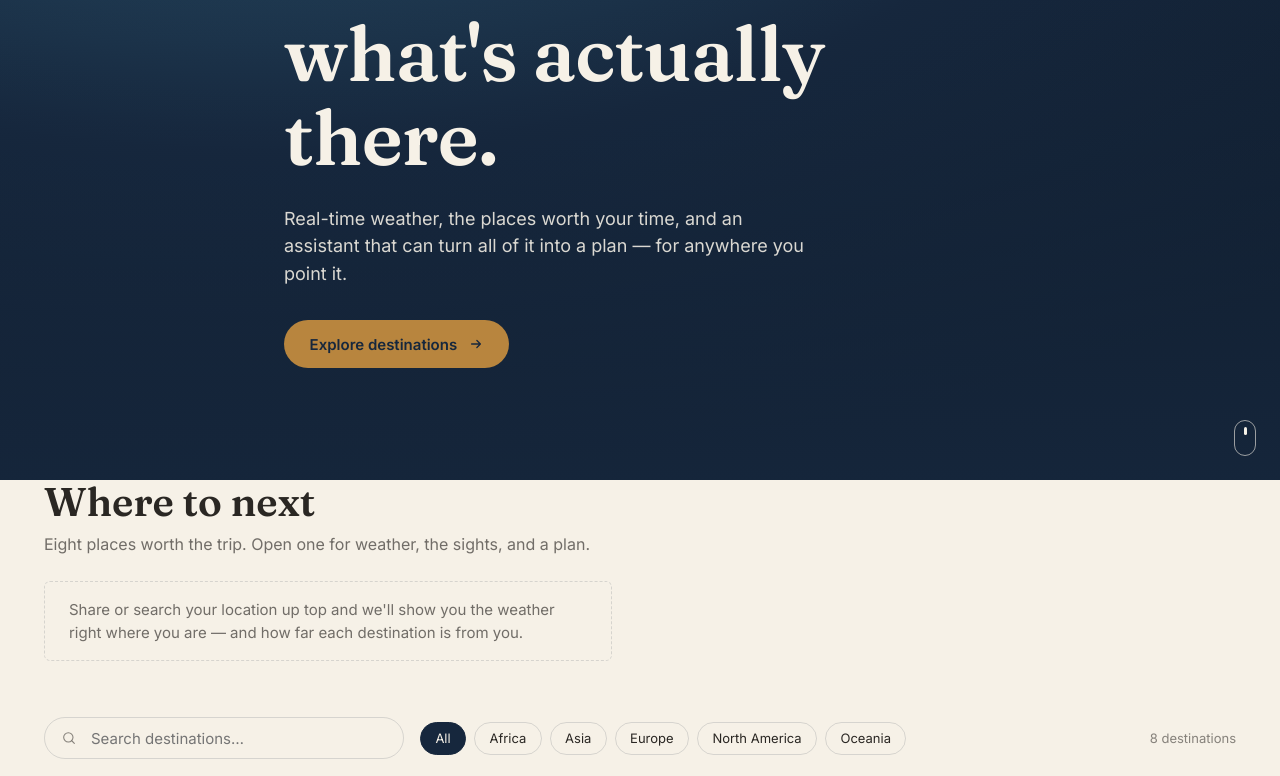
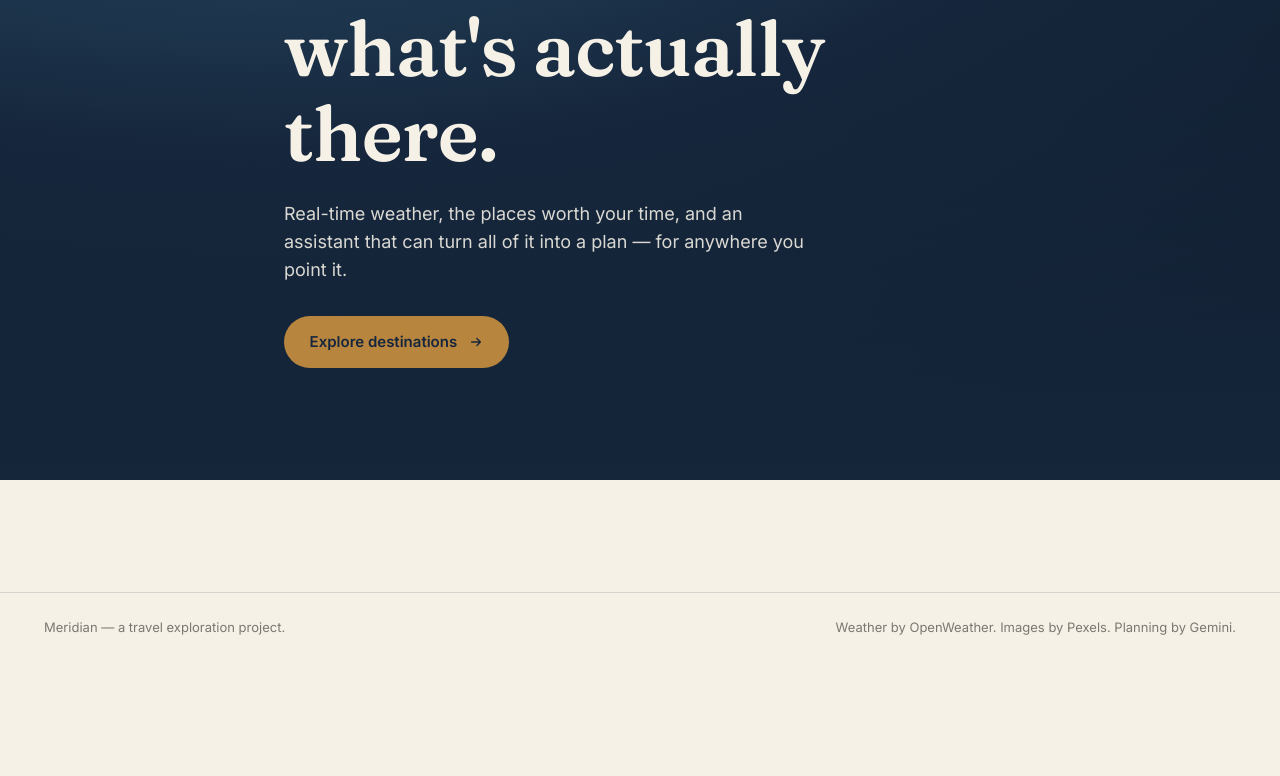
Before and after one commit to kruthika-hegde/meridian--travel-app, a React (Vite) app: page / in a window 1280 px wide. Shown: the part 321-1097 px from the top of the page. After the commit the page ends 982 px from the top, so only its background shows below. Built offline with nearby package versions, Linux system fonts and the light colour scheme; no server answers.

Commit message:
Split explore destinations into its own route

```diff
--- a/src/App.jsx
+++ b/src/App.jsx
@@ -5,9 +5,8 @@ import { Footer } from "./components/layout/Footer";
 import { LoadingState } from "./components/common/StatusStates";
 import { LocationProvider } from "./context/LocationContext";
 
-// Route-level code splitting: each page ships as its own chunk, loaded on
-// demand, instead of bloating the initial bundle with every page up front.
 const Home = lazy(() => import("./pages/Home").then((m) => ({ default: m.Home })));
+const Explore = lazy(() => import("./pages/Explore").then((m) => ({ default: m.Explore })));
 const DestinationDetail = lazy(() =>
   import("./pages/DestinationDetail").then((m) => ({ default: m.DestinationDetail }))
 );
@@ -24,6 +23,7 @@ export default function App() {
         <Suspense fallback={<LoadingState label="Loading…" />}>
           <Routes>
             <Route path="/" element={<Home />} />
+            <Route path="/explore" element={<Explore />} />
             <Route path="/destinations/:id" element={<DestinationDetail />} />
             <Route path="*" element={<NotFound />} />
           </Routes>
--- a/src/components/hero/Hero.css
+++ b/src/components/hero/Hero.css
@@ -27,12 +27,10 @@
 .hero__scrim {
   position: absolute;
   inset: 0;
-  background: linear-gradient(
-    180deg,
-    rgba(22, 39, 61, 0.35) 0%,
-    rgba(22, 39, 61, 0.15) 40%,
-    rgba(22, 39, 61, 0.85) 100%
-  );
+  background: linear-gradient(180deg,
+      rgba(22, 39, 61, 0.35) 0%,
+      rgba(22, 39, 61, 0.15) 40%,
+      rgba(22, 39, 61, 0.85) 100%);
 }
 
 .hero__content {
@@ -80,6 +78,7 @@
   padding: 0.9rem 1.6rem;
   font-size: var(--size-sm);
   font-weight: 600;
+  text-decoration: none;
   cursor: pointer;
   opacity: 0;
   animation: hero-rise 0.8s var(--ease-out) 0.55s forwards;
@@ -104,6 +103,7 @@
     opacity: 0;
     transform: translateY(14px);
   }
+
   to {
     opacity: 1;
     transform: translateY(0);
@@ -137,10 +137,12 @@
     opacity: 1;
     transform: translateY(0);
   }
+
   70% {
     opacity: 0;
     transform: translateY(10px);
   }
+
   100% {
     opacity: 0;
     transform: translateY(0);
@@ -152,15 +154,18 @@
     min-height: 86vh;
     align-items: flex-end;
   }
+
   .hero__content {
     padding-bottom: var(--space-6);
   }
+
   .hero__scroll-cue {
     display: none;
   }
 }
 
 @media (prefers-reduced-motion: reduce) {
+
   .hero__eyebrow,
   .hero__headline,
   .hero__sub,
--- a/src/components/hero/Hero.jsx
+++ b/src/components/hero/Hero.jsx
@@ -1,15 +1,11 @@
 import { useRef, useState } from "react";
+import { Link } from "react-router-dom";
 import "./Hero.css";
 
-// Placeholder — swap for a downloaded royalty-free clip (see README "Hero video").
-// Point this at a file in /public/video/ once you've picked one from Coverr or Mixkit;
-// don't ship a hotlinked third-party URL to production.
 const VIDEO_SRC = "/video/hero.mp4";
 
-export function Hero({ onExplore }) {
+export function Hero() {
   const videoRef = useRef(null);
-  // If the clip 404s or fails to decode, fall back to a plain gradient rather
-  // than a broken video frame — a real "failed request" state, not decoration.
   const [videoFailed, setVideoFailed] = useState(false);
 
   return (
@@ -42,16 +38,12 @@ export function Hero({ onExplore }) {
           Real-time weather, the places worth your time, and an assistant that
           can turn all of it into a plan — for anywhere you point it.
         </p>
-        <button type="button" className="hero__cta" onClick={onExplore}>
+        <Link to="/explore" className="hero__cta">
           Explore destinations
           <svg viewBox="0 0 16 16" width="14" height="14" fill="none" aria-hidden="true">
             <path d="M3 8h10M9 4l4 4-4 4" stroke="currentColor" strokeWidth="1.5" strokeLinecap="round" strokeLinejoin="round" />
           </svg>
-        </button>
-      </div>
-
-      <div className="hero__scroll-cue" aria-hidden="true">
-        <span />
+        </Link>
       </div>
     </section>
   );
--- a/src/components/layout/Header.jsx
+++ b/src/components/layout/Header.jsx
@@ -20,7 +20,7 @@ export function Header() {
           Meridian
         </Link>
         <nav className="site-header__nav" aria-label="Primary">
-          <Link to="/">Explore</Link>
+          <Link to="/explore">Explore</Link>
         </nav>
         <LocationControl />
       </div>
--- /dev/null
+++ b/src/pages/Explore.jsx
@@ -0,0 +1,73 @@
+import { useMemo, useState } from "react";
+import { SearchFilterBar } from "../components/destinations/SearchFilterBar";
+import { DestinationGrid } from "../components/destinations/DestinationGrid";
+import { LocalWeatherStrip } from "../components/destinations/LocalWeatherStrip";
+import { destinations, allRegions } from "../data/destinations";
+import { useLocationContext } from "../context/LocationContext";
+import { distanceKm } from "../utils/geo";
+
+export function Explore() {
+    const [query, setQuery] = useState("");
+    const [region, setRegion] = useState(null);
+    const [sortByDistance, setSortByDistance] = useState(false);
+    const { location } = useLocationContext();
+
+    const filtered = useMemo(() => {
+        const q = query.trim().toLowerCase();
+        const matches = destinations.filter((d) => {
+            const matchesQuery =
+                !q || d.name.toLowerCase().includes(q) || d.country.toLowerCase().includes(q);
+            const matchesRegion = !region || d.region === region;
+            return matchesQuery && matchesRegion;
+        });
+
+        if (sortByDistance && location) {
+            return [...matches].sort(
+                (a, b) =>
+                    distanceKm(location.lat, location.lon, a.lat, a.lon) -
+                    distanceKm(location.lat, location.lon, b.lat, b.lon)
+            );
+        }
+        return matches;
+    }, [query, region, sortByDistance, location]);
+
+    function clearFilters() {
+        setQuery("");
+        setRegion(null);
+    }
+
+    return (
+        <section className="container" style={{ paddingBlock: "var(--space-6)" }}>
+            <h1 style={{ fontSize: "var(--size-2xl)", marginBottom: "var(--space-1)" }}>
+                Where to next
+            </h1>
+            <p style={{ color: "color-mix(in srgb, var(--color-charcoal) 65%, transparent)", marginBottom: "var(--space-4)" }}>
+                Eight places worth the trip. Open one for weather, the sights, and a plan.
+            </p>
+
+            <LocalWeatherStrip />
+
+            <SearchFilterBar
+                query={query}
+                onQueryChange={setQuery}
+                regions={allRegions}
+                activeRegion={region}
+                onRegionChange={setRegion}
+                resultCount={filtered.length}
+            />
+
+            {location && (
+                <label className="home__sort-toggle">
+                    <input
+                        type="checkbox"
+                        checked={sortByDistance}
+                        onChange={(e) => setSortByDistance(e.target.checked)}
+                    />
+                    Sort by distance from you
+                </label>
+            )}
+
+            <DestinationGrid destinations={filtered} onClearFilters={clearFilters} showDistance={Boolean(location)} />
+        </section>
+    );
+}
--- a/src/pages/Home.jsx
+++ b/src/pages/Home.jsx
@@ -1,82 +1,5 @@
-import { useMemo, useRef, useState } from "react";
 import { Hero } from "../components/hero/Hero";
-import { SearchFilterBar } from "../components/destinations/SearchFilterBar";
-import { DestinationGrid } from "../components/destinations/DestinationGrid";
-import { LocalWeatherStrip } from "../components/destinations/LocalWeatherStrip";
-import { destinations, allRegions } from "../data/destinations";
-import { useLocationContext } from "../context/LocationContext";
-import { distanceKm } from "../utils/geo";
 
 export function Home() {
-  const [query, setQuery] = useState("");
-  const [region, setRegion] = useState(null);
-  const [sortByDistance, setSortByDistance] = useState(false);
-  const gridRef = useRef(null);
-  const { location } = useLocationContext();
-
-  const filtered = useMemo(() => {
-    const q = query.trim().toLowerCase();
-    const matches = destinations.filter((d) => {
-      const matchesQuery =
-        !q || d.name.toLowerCase().includes(q) || d.country.toLowerCase().includes(q);
-      const matchesRegion = !region || d.region === region;
-      return matchesQuery && matchesRegion;
-    });
-
-    if (sortByDistance && location) {
-      return [...matches].sort(
-        (a, b) =>
-          distanceKm(location.lat, location.lon, a.lat, a.lon) -
-          distanceKm(location.lat, location.lon, b.lat, b.lon)
-      );
-    }
-    return matches;
-  }, [query, region, sortByDistance, location]);
-
-  function clearFilters() {
-    setQuery("");
-    setRegion(null);
-  }
-
-  function scrollToGrid() {
-    gridRef.current?.scrollIntoView({ behavior: "smooth", block: "start" });
-  }
-
-  return (
-    <>
-      <Hero onExplore={scrollToGrid} />
-      <section className="container" ref={gridRef} id="explore" style={{ scrollMarginTop: "80px" }}>
-        <h2 style={{ fontSize: "var(--size-2xl)", marginBottom: "var(--space-1)" }}>
-          Where to next
-        </h2>
-        <p style={{ color: "color-mix(in srgb, var(--color-charcoal) 65%, transparent)", marginBottom: "var(--space-4)" }}>
-          Eight places worth the trip. Open one for weather, the sights, and a plan.
-        </p>
-
-        <LocalWeatherStrip />
-
-        <SearchFilterBar
-          query={query}
-          onQueryChange={setQuery}
-          regions={allRegions}
-          activeRegion={region}
-          onRegionChange={setRegion}
-          resultCount={filtered.length}
-        />
-
-        {location && (
-          <label className="home__sort-toggle">
-            <input
-              type="checkbox"
-              checked={sortByDistance}
-              onChange={(e) => setSortByDistance(e.target.checked)}
-            />
-            Sort by distance from you
-          </label>
-        )}
-
-        <DestinationGrid destinations={filtered} onClearFilters={clearFilters} showDistance={Boolean(location)} />
-      </section>
-    </>
-  );
+  return <Hero />;
 }
```
Also changed, not shown: 1 other file (tests, documents, lock files or other folders).
